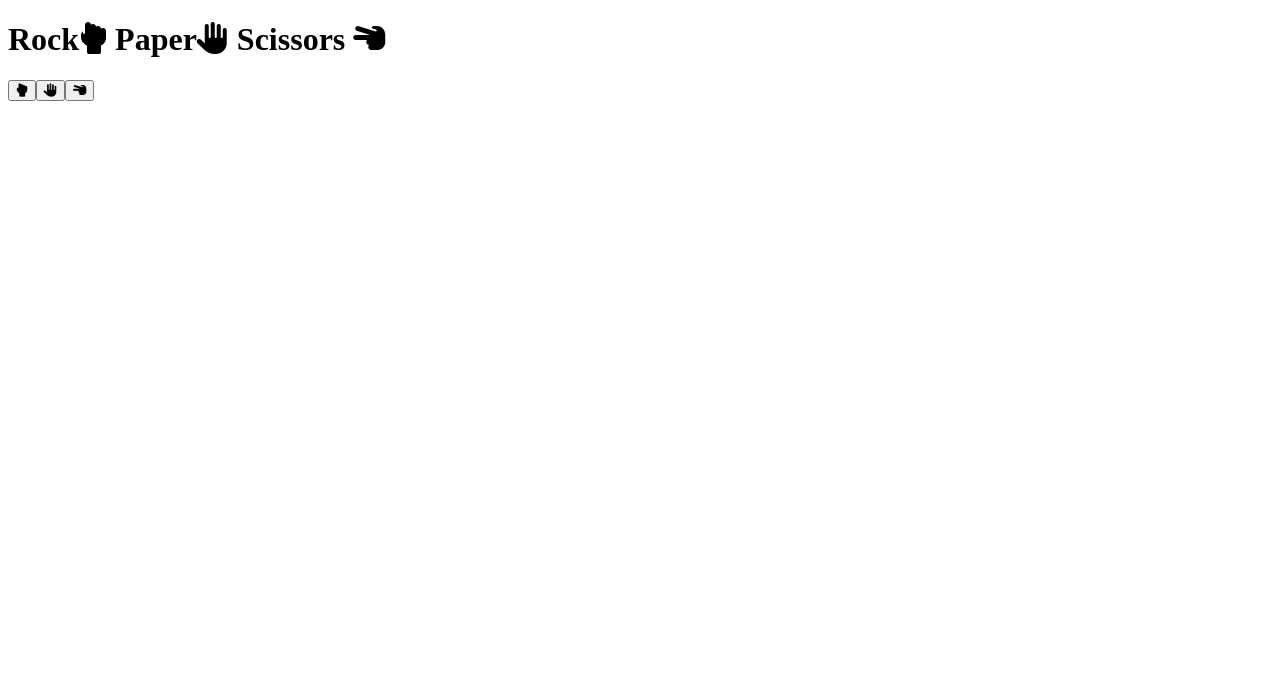
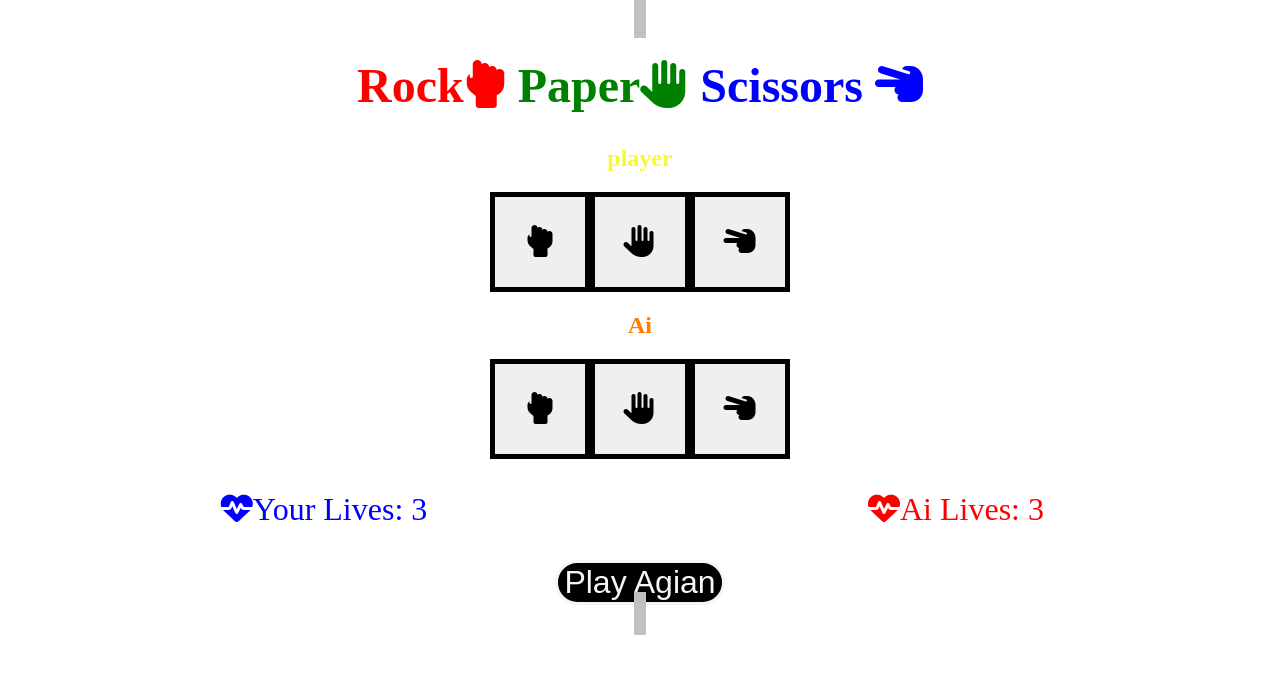
Before and after one commit to FranKBrownn/rock-paper-scissors-game, a plain HTML site: page index.html in a window 1280 px wide. Drawn offline with Linux system fonts and the light colour scheme.

Commit message:
styled most of the HTML element

```diff
--- a/assests/css/style.css
+++ b/assests/css/style.css
@@ -0,0 +1,98 @@
+body{
+    background-color: white;
+    text-align: center;
+}
+
+.heading{
+    text-align: center;
+    font-size: 3rem;
+}
+.red {
+    color: red;
+}
+.green{
+    color: green;
+}
+.blue{
+    color: blue;
+}
+.game-area{
+    background-color: #c0c0c0;
+    box-sizing: border-box;
+    width: 85%;
+    height: 65vh;
+    max-height: 775px;
+    max-width: 950px;
+    margin-left: auto;
+    margin-right: auto;
+    padding: 1%;
+    display: inline;
+}
+
+.yellow{
+    color: rgb(248, 248, 50);
+}
+
+.orange{
+    color:rgb(255, 124, 1)
+}
+
+.btn {
+
+    font-size: 2rem;
+    letter-spacing: 1.2px;
+    border: 5px solid;
+    width: 100px;
+    height: 100px;
+
+}
+.btn:hover{
+ background-color: gray;
+}
+
+.btn--red:focus{
+ color: red;
+}
+.btn--blue:focus{
+    color: blue;
+   }
+   .btn--green:focus{
+    color: green;
+
+   }
+
+   .lives{
+    position: relative;
+   }
+   .player-lives{
+       float: left;
+       display: inline;
+       width: 50%;
+       color: blue;
+       font-size: 2rem;
+   }
+   .ai-lives{
+    float: right;
+    display: inline;
+    width: 50%;
+    color: red;
+    font-size: 2rem;
+}
+
+
+.play-again{
+    background-color: black;
+    color: whitesmoke;
+    font-size: 2rem;
+    border-color: whitesmoke;
+    border: solid;
+    border-radius: 2rem;
+}
+.play-again:hover{
+    background-color: black;
+    color: gray;
+    font-size: 2rem;
+    border-color: gray;
+    border: solid;
+    border-radius: 2rem;
+}
--- a/index.html
+++ b/index.html
@@ -8,26 +8,38 @@
         <script src="https://kit.fontawesome.com/f40cae7fe4.js" crossorigin="anonymous"></script>
     </head>
     <body>
-        <h1 class="heading">
-            Rock<i class="fa-solid fa-hand-back-fist"></i> Paper<i class="fa-solid fa-hand"></i> Scissors <i class="fa-solid fa-hand-scissors"></i>
-        </h1>
         <div class="game-area">
+            <h1 class="heading">
+                <span class="red">Rock<i class="fa-solid fa-hand-back-fist"></i></span><span class="green"> Paper<i class="fa-solid fa-hand"></i></span><span class="blue"> Scissors <i class="fa-solid fa-hand-scissors"></i></span>
+            </h1>
             <div class="controls-area">
-                <button data-type="Rock" class="btn btn--big btn--red">
+                <h2 class = yellow >player</h2>
+                <button data-type="Rock" class="btn btn--red">
                     <i class="fa-solid fa-hand-back-fist"></i>
-                <button data-type="paper" class="btn btn--big btn--green">
+                <button data-type="paper" class="btn  btn--green">
                     <i class="fa-solid fa-hand"></i>
-                <button data-type="paper" class="btn btn--big btn--blue">
+                <button data-type="paper" class="btn btn--blue">
                     <i class="fa-solid fa-hand-scissors"></i>
                 </div>
                 <div class="ai-opponent">
+                    <h2 class = orange>Ai</h2>
+                    <button data-type="Rock" class="btn btn--big btn--red">
+                        <i class="fa-solid fa-hand-back-fist"></i>
+                    <button data-type="paper" class="btn btn--big btn--green">
+                        <i class="fa-solid fa-hand"></i>
+                    <button data-type="paper" class="btn btn--big btn--blue">
+                        <i class="fa-solid fa-hand-scissors"></i>
 
                 </div>
-                <div class="player-lives">
+                <div class="lives">
+                    <p class="player-lives"><i class="fa-solid fa-heart-pulse"></i>Your Lives: <span id="player-lives">3</span></p>
+
+                    <p class="ai-lives"><i class="fa-solid fa-heart-pulse"></i>Ai Lives: <span id="ai-lives">3</span></p>
+
 
                 </div>
-                <div ai-lives>
-
+                <div class="restart">
+                    <button type="reset" class="play-again">Play Agian</button>
                 </div>
         </div>
         <script src="assests/js/scrpit.js"></script>
```
